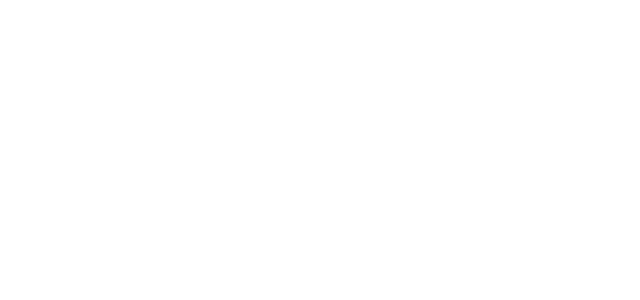
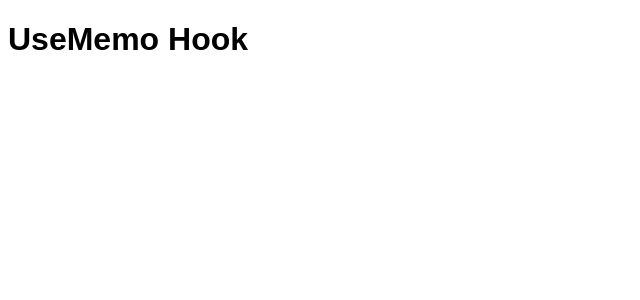
Before and after one commit to syedmustassim/React-Hooks-CheatSheet, a React (Create React App) app: page /usememo in a window 1280 px wide. Before the commit this address had no page. Shown: the top 300 px of the page, without its empty margins (0-640 px from the left). Built offline with nearby package versions, Linux system fonts and the light colour scheme.

Commit message:
feat: added useMemo page

```diff
--- /dev/null
+++ b/src/Pages/UseMemoPage.js
@@ -0,0 +1,9 @@
+const UseMemoPage = () => {
+    return(
+        <div>
+            <h1> UseMemo Hook </h1>
+        </div>
+    )
+}
+
+export default UseMemoPage;
--- a/src/Routes/AppRouter.js
+++ b/src/Routes/AppRouter.js
@@ -1,5 +1,6 @@
 import {Routes, Route} from "react-router-dom"
 import Home from "../Home"
+import UseMemoPage from "../Pages/UseMemoPage";
 import UseRefPage from "../Pages/UseRefPage";
 import RandomNumberGenerator from "../useRef/RandomNumberCounter";
 import RenderCount from "../useRef/RenderCounter";
@@ -14,6 +15,7 @@
                 <Route path="/useref/randomcounter" element={<RandomNumberGenerator/>} />
                 <Route path="/useref/rendercounter" element={<RenderCount/>} />
                 <Route path="/useref/refjsxelement" element={<UseRefHook/>} />
+                <Route path="/usememo" element={<UseMemoPage/>} />
             </Routes>
 
         </div>
```
